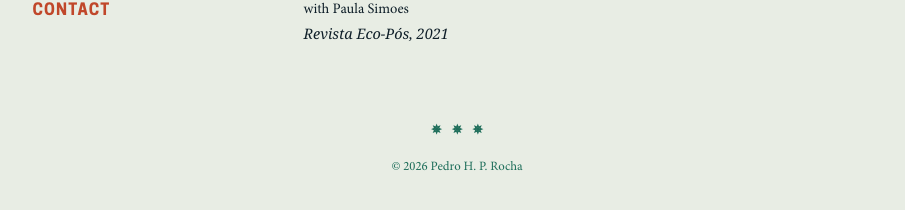
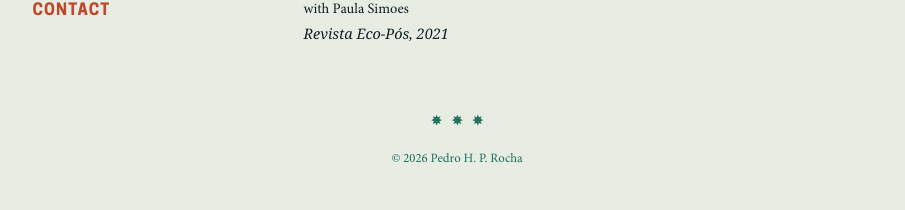
Before and after one commit to pedrohprocha/pedrohprocha.github.io, a Jekyll site: the page built from index.md, in a window 1280 px wide. Shown: the part 630-840 px from the top of the page, without its empty margins (183-1088 px from the left). Built offline with Jekyll 4.4.1, drawn with Linux system fonts in a browser that asks for light colours; some web fonts are replaced.

Commit message:
fix footer padding

```diff
--- a/assets/css/main.css
+++ b/assets/css/main.css
@@ -425,7 +425,7 @@ h3 {
 
 /* ── Footer ──────────────────────────────────────────────── */
 .site-footer {
-    padding: 0.5rem 1.5rem 0.2rem;
+    padding: 0 1.5rem 0.2rem;
     font-size: 0.75rem;
     color: var(--muted);
     max-width: 960px;
```
